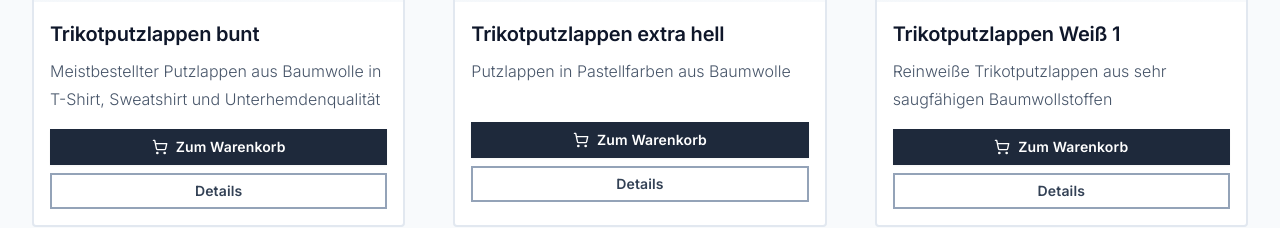
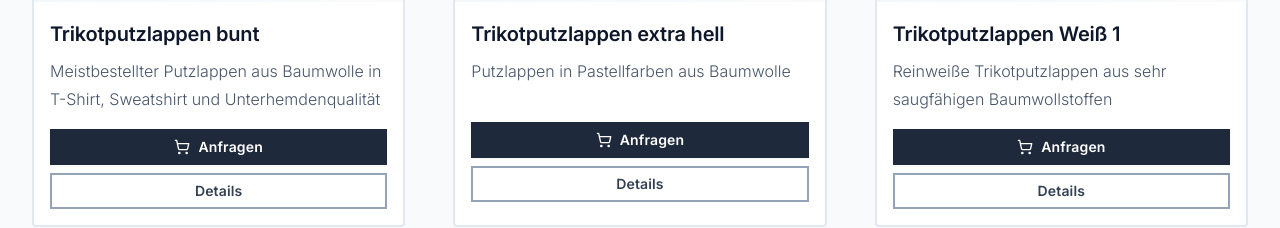
Before and after one commit to ChristianNickel95/August-Meyer-GmbH-Co-KG, a Next.js app: page / in a window 1280 px wide. Shown: the part 2280-2508 px from the top of the page. Built offline with nearby package versions, Linux system fonts and the light colour scheme.

Commit message:
Zum Warenkorb in Anfragen ändern

```diff
--- a/app/produkte/[category]/[slug]/page.tsx
+++ b/app/produkte/[category]/[slug]/page.tsx
@@ -249,7 +249,7 @@ export default function ProductPage({ params }: ProductPageProps): JSX.Element {
               <div className="sticky top-8 space-y-4">
                 <Card>
                   <CardHeader>
-                    <CardTitle>Zum Warenkorb hinzufügen</CardTitle>
+                    <CardTitle>Anfrage stellen</CardTitle>
                   </CardHeader>
                   <CardContent>
                     <AddProductToCartButton
--- a/components/AddProductToCartButton.tsx
+++ b/components/AddProductToCartButton.tsx
@@ -55,7 +55,7 @@ export function AddProductToCartButton({
       <DialogTrigger asChild>
         <Button variant="default" size="sm" className="w-full font-semibold text-sm">
           <ShoppingCart className="w-4 h-4 mr-2" />
-          {existingItem ? 'Menge ändern' : 'Zum Warenkorb'}
+          {existingItem ? 'Menge ändern' : 'Anfragen'}
         </Button>
       </DialogTrigger>
       <DialogContent className="sm:max-w-[500px]">
--- a/components/AddToCartButton.tsx
+++ b/components/AddToCartButton.tsx
@@ -49,7 +49,7 @@ export function AddToCartButton({
       <DialogTrigger asChild>
         <Button variant="default" className="w-full font-semibold">
           <ShoppingCart className="w-4 h-4 mr-2" />
-          {existingItem ? 'Menge ändern' : 'Zum Warenkorb'}
+          {existingItem ? 'Menge ändern' : 'Anfragen'}
         </Button>
       </DialogTrigger>
       <DialogContent>
```
